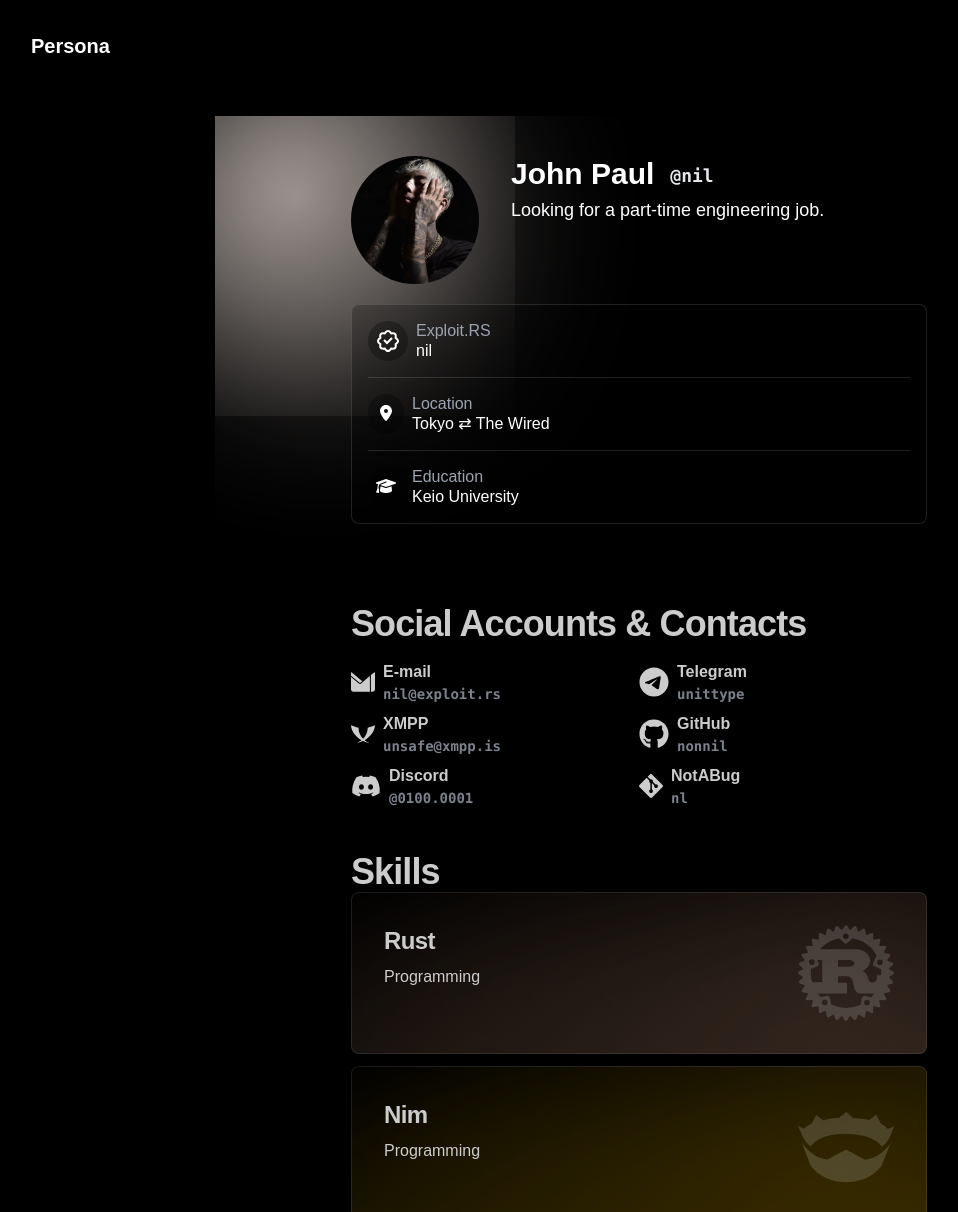
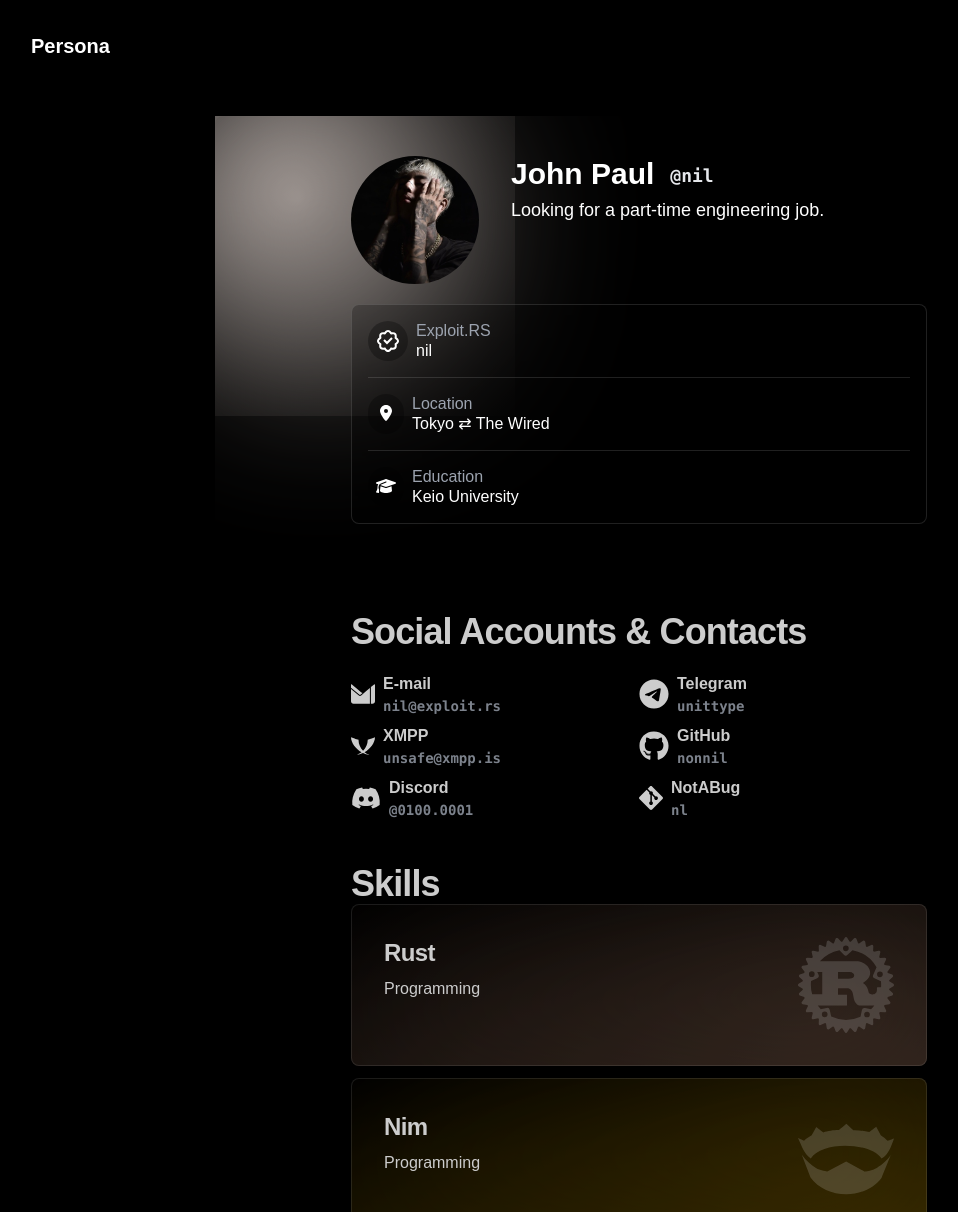
Before and after one commit to ExploitRS/Persona, a Gatsby site: page /nil in a window 1280 px wide. Shown: the top 1212 px of the page, without its empty margins (1-959 px from the left). Built offline with nearby package versions, Linux system fonts and the light colour scheme; Gatsby itself is replaced by a stand-in of ours.

Commit message:
Update contacts field

```diff
--- a/src/components/Persona/Status/Contacts.tsx
+++ b/src/components/Persona/Status/Contacts.tsx
@@ -49,9 +49,9 @@ const Contacts: React.FC<ContactsProps> = (props) => {
 
     return(
         <>
-            <h1 className="text-white font-bold text-2xl md:text-4xl tracking-tight">Social Accounts & Contacts</h1>
-            <div className="pt-4 text-white">
-                <div className="flex max-w-screen-xl flex-wrap mx-auto ">
+            <h1 className="text-white font-bold text-2xl md:text-4xl leading-6 tracking-tight my-3 py-2">Social Accounts & Contacts</h1>
+            <div className="text-white">
+                <div className="flex max-w-screen-xl flex-wrap mx-auto">
                     { cons.map((con) => (
                         <a href={con.url} target="_blank" className="flex-grow-0 flex-shrink-0 basis-1/2 mb-2">
                             <div className="text-white flex flex-row space-x-2 justify-start items-center">
```
